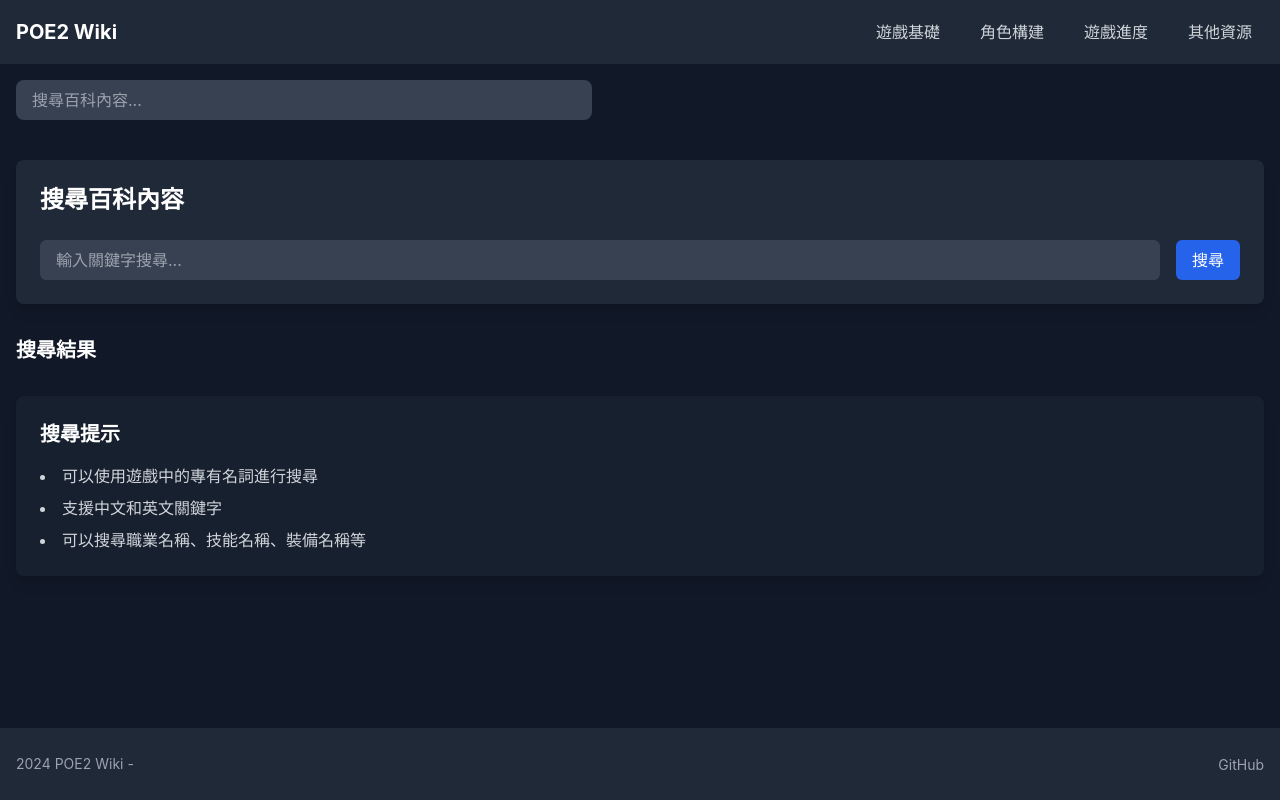
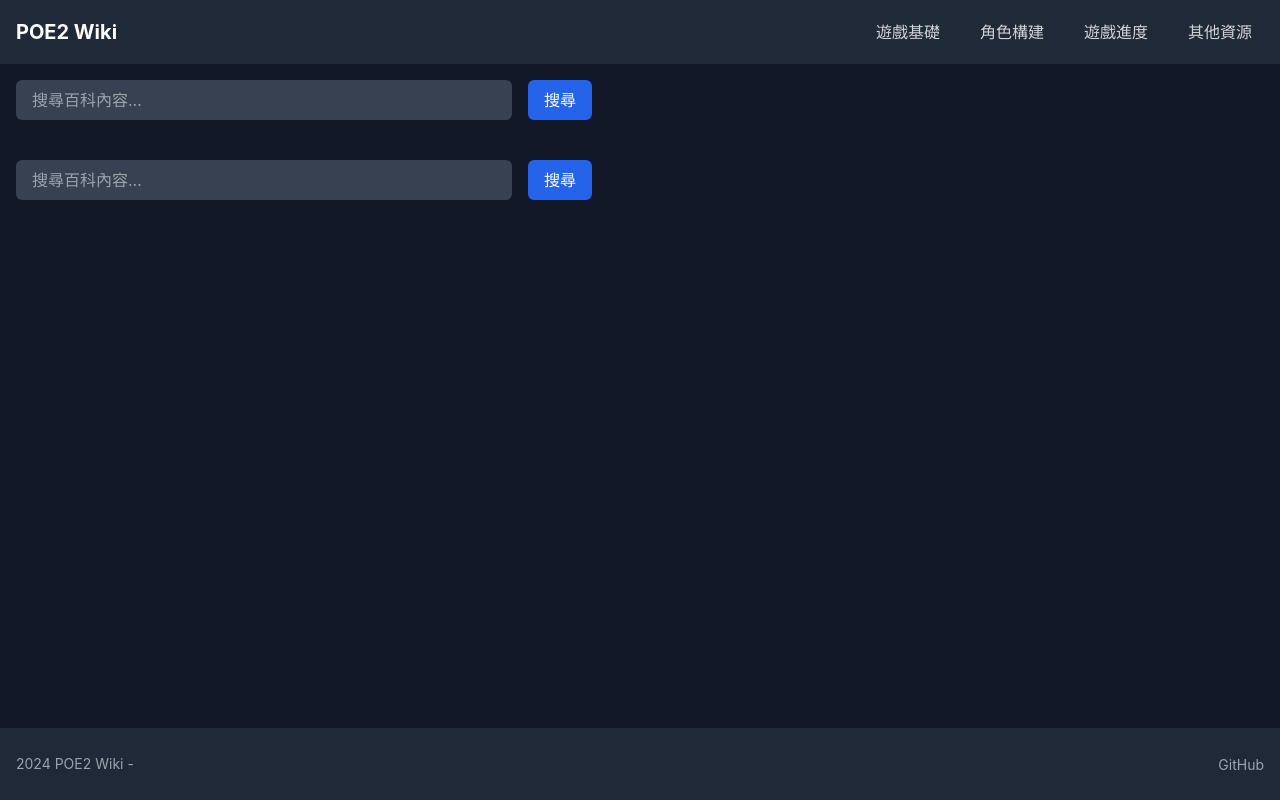
Before and after one commit to MumuTW/poe2-wiki, a React (Vite) app: page /search in a window 1280 px wide. Shown: the top 800 px of the page. Built offline with nearby package versions, Linux system fonts and the light colour scheme.

Commit message:
Fix TypeScript errors in search components

```diff
--- a/src/components/Basics.tsx
+++ b/src/components/Basics.tsx
@@ -1,6 +1,6 @@
 import React from 'react';
 
-const Basics = () => {
+export default function Basics() {
   return (
     <div className="max-w-7xl mx-auto px-4 py-8">
       <h1 className="text-3xl font-bold text-white mb-8">新手入門指南</h1>
@@ -77,5 +77,3 @@
     </div>
   );
 };
-
-export default Basics;
--- a/src/components/common/Search.tsx
+++ b/src/components/common/Search.tsx
@@ -1,102 +1,15 @@
-import React, { useState, useEffect } from 'react';
-import { useSearchParams, useNavigate } from 'react-router-dom';
-import { searchAllContent, SearchResult } from '../../utils/searchUtils';
+import React, { useState } from 'react';
+import SearchBar from './SearchBar';
+import SearchResults from './SearchResults';
+import { SearchResult } from '../../utils/searchUtils';
 
-const Search = () => {
-  const [searchParams] = useSearchParams();
-  const navigate = useNavigate();
-  const [query, setQuery] = useState(searchParams.get('q') || '');
+const Search: React.FC = () => {
   const [results, setResults] = useState<SearchResult[]>([]);
-  const [isLoading, setIsLoading] = useState(false);
-
-  useEffect(() => {
-    if (query) {
-      setIsLoading(true);
-      const searchResults = searchAllContent(query);
-      setResults(searchResults);
-      setIsLoading(false);
-    } else {
-      setResults([]);
-    }
-  }, [query]);
-
-  const handleSearch = (e: React.FormEvent) => {
-    e.preventDefault();
-    navigate(`/search?q=${encodeURIComponent(query)}`);
-  };
-
-  // 按類別分組結果
-  const groupedResults = results.reduce((acc, result) => {
-    if (!acc[result.category]) {
-      acc[result.category] = [];
-    }
-    acc[result.category].push(result);
-    return acc;
-  }, {} as Record<string, SearchResult[]>);
 
   return (
-    <div className="space-y-8">
-      <section className="card">
-        <h1 className="text-2xl font-bold mb-6">搜尋百科內容</h1>
-        <form onSubmit={handleSearch} className="space-y-4">
-          <div className="flex gap-4">
-            <input
-              type="text"
-              value={query}
-              onChange={(e) => setQuery(e.target.value)}
-              placeholder="輸入關鍵字搜尋..."
-              className="flex-1 px-4 py-2 rounded-md bg-gray-700 text-white focus:outline-none focus:ring-2 focus:ring-blue-500"
-            />
-            <button type="submit" className="btn">
-              搜尋
-            </button>
-          </div>
-        </form>
-      </section>
-
-      {isLoading ? (
-        <div className="text-center py-8">
-          <div className="inline-block animate-spin rounded-full h-8 w-8 border-t-2 border-b-2 border-blue-500"></div>
-          <p className="mt-2 text-gray-400">搜尋中...</p>
-        </div>
-      ) : query && results.length === 0 ? (
-        <div className="text-center py-8 text-gray-400">
-          找不到符合 "{query}" 的結果
-        </div>
-      ) : (
-        <section>
-          <h2 className="text-xl font-bold mb-4">搜尋結果</h2>
-          <div className="space-y-4">
-            {Object.entries(groupedResults).map(([category, categoryResults]) => (
-              <div key={category}>
-                <h3 className="text-lg font-semibold mb-4">{category}</h3>
-                <div className="space-y-4">
-                  {categoryResults.map((result) => (
-                    <article key={result.id} className="card hover:bg-gray-700 transition-colors">
-                      <a href={result.path} className="block">
-                        <h3 className="text-lg font-medium mb-2">{result.title}</h3>
-                        <p className="text-gray-300 mb-2">{result.content}</p>
-                        <div className="text-sm text-gray-400">
-                          最後更新：{result.lastUpdated}
-                        </div>
-                      </a>
-                    </article>
-                  ))}
-                </div>
-              </div>
-            ))}
-          </div>
-        </section>
-      )}
-
-      <section className="card bg-gray-800/50">
-        <h2 className="text-xl font-bold mb-4">搜尋提示</h2>
-        <ul className="list-disc list-inside space-y-2 text-gray-300">
-          <li>可以使用遊戲中的專有名詞進行搜尋</li>
-          <li>支援中文和英文關鍵字</li>
-          <li>可以搜尋職業名稱、技能名稱、裝備名稱等</li>
-        </ul>
-      </section>
+    <div className="search-container">
+      <SearchBar onSearch={setResults} />
+      <SearchResults results={results} />
     </div>
   );
 };
--- a/src/components/common/SearchBar.tsx
+++ b/src/components/common/SearchBar.tsx
@@ -1,8 +1,12 @@
 import React, { useState, useEffect, useRef } from "react";
-import { searchAllContent } from "../../utils/searchUtils";
+import { SearchResult, searchAllContent } from "../../utils/searchUtils";
 import SearchResults from "./SearchResults";
 
-const SearchBar: React.FC = () => {
+interface SearchBarProps {
+  onSearch: (query: string) => void;
+}
+
+const SearchBar: React.FC<SearchBarProps> = ({ onSearch }) => {
   const [query, setQuery] = useState('');
   const [results, setResults] = useState<SearchResult[]>([]);
   const [isOpen, setIsOpen] = useState(false);
@@ -38,16 +42,25 @@
     setQuery('');
   };
 
+  const handleSubmit = (e: React.FormEvent) => {
+    e.preventDefault();
+    onSearch(query);
+  };
+
   return (
     <div ref={searchRef} className="relative w-full max-w-xl">
-      <div className="relative">
+      <form onSubmit={handleSubmit} className="space-y-4">
+        <div className="flex gap-4">
           <input
             type="text"
             value={query}
             onChange={(e) => handleSearch(e.target.value)}
             placeholder="搜尋百科內容..."
-          className="w-full px-4 py-2 bg-gray-700 text-white rounded-lg focus:outline-none focus:ring-2 focus:ring-blue-500"
+            className="flex-1 px-4 py-2 rounded-md bg-gray-700 text-white focus:outline-none focus:ring-2 focus:ring-blue-500"
           />
+          <button type="submit" className="btn">
+            搜尋
+          </button>
           {query && (
             <button
               onClick={() => handleSearch('')}
@@ -57,6 +70,7 @@
             </button>
           )}
         </div>
+      </form>
 
       {isOpen && (
         <div className="absolute w-full mt-2 bg-gray-900 rounded-lg shadow-xl border border-gray-700 z-50">
--- a/src/components/common/SearchResults.tsx
+++ b/src/components/common/SearchResults.tsx
@@ -1,28 +1,13 @@
 import React from 'react';
-import { useNavigate } from 'react-router-dom';
-import { SearchResult } from '../utils/searchUtils';
+import { SearchResult } from '../../utils/searchUtils';
 
 interface SearchResultsProps {
   results: SearchResult[];
-  onResultClick?: () => void;
 }
 
-const SearchResults: React.FC<SearchResultsProps> = ({ results, onResultClick }) => {
-  const navigate = useNavigate();
-
-  const handleResultClick = (path: string) => {
-    navigate(path);
-    if (onResultClick) {
-      onResultClick();
-    }
-  };
-
+const SearchResults: React.FC<SearchResultsProps> = ({ results }) => {
   if (results.length === 0) {
-    return (
-      <div className="p-4 text-gray-400">
-        無搜尋結果
-      </div>
-    );
+    return null;
   }
 
   // 按類別分組結果
@@ -35,22 +20,18 @@
   }, {} as Record<string, SearchResult[]>);
 
   return (
-    <div className="max-h-[80vh] overflow-y-auto">
+    <div className="space-y-8">
       {Object.entries(groupedResults).map(([category, categoryResults]) => (
-        <div key={category} className="mb-4">
-          <h3 className="text-lg font-semibold text-blue-400 px-4 py-2 bg-gray-800">
-            {category}
-          </h3>
-          <div className="divide-y divide-gray-700">
+        <div key={category} className="category-group">
+          <h3 className="text-lg font-semibold mb-4">{category}</h3>
+          <div className="space-y-4">
             {categoryResults.map((result, index) => (
-              <div
-                key={`${result.title}-${index}`}
-                className="p-4 hover:bg-gray-800 cursor-pointer transition-colors"
-                onClick={() => handleResultClick(result.path)}
-              >
-                <h4 className="text-white font-medium mb-1">{result.title}</h4>
-                <p className="text-gray-400 text-sm line-clamp-2">{result.content}</p>
-              </div>
+              <article key={`${result.path}-${index}`} className="card hover:bg-gray-700 transition-colors">
+                <a href={result.path} className="block">
+                  <h4 className="text-lg font-medium mb-2">{result.title}</h4>
+                  <p className="text-gray-300">{result.content}</p>
+                </a>
+              </article>
             ))}
           </div>
         </div>
--- a/src/components/game/ascendancy/Ascendancy.tsx
+++ b/src/components/game/ascendancy/Ascendancy.tsx
@@ -1,5 +1,3 @@
-import React from 'react';
-
 const Ascendancy = () => {
   const ascendancies = [
     {
```
Lines whose indentation alone changed are shown as unchanged.
